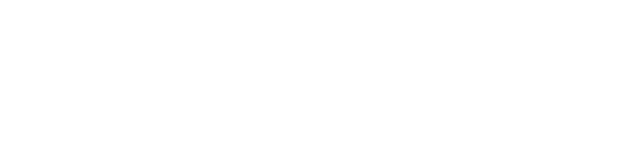
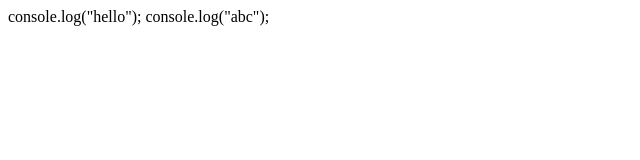
Before and after one commit to max21431/abcdefg, a plain HTML site: page index.html in a window 1280 px wide. Shown: the whole page, without its empty margins (0-640 px from the left). Drawn offline with Linux system fonts and the light colour scheme.

Commit message:
add text html

```diff
--- a/index.html
+++ b/index.html
@@ -7,6 +7,11 @@
 </head>
 
 <body>
+     console.log("hello");
+
+
+     console.log("abc");
 </body>
 
+
 </html>
```
